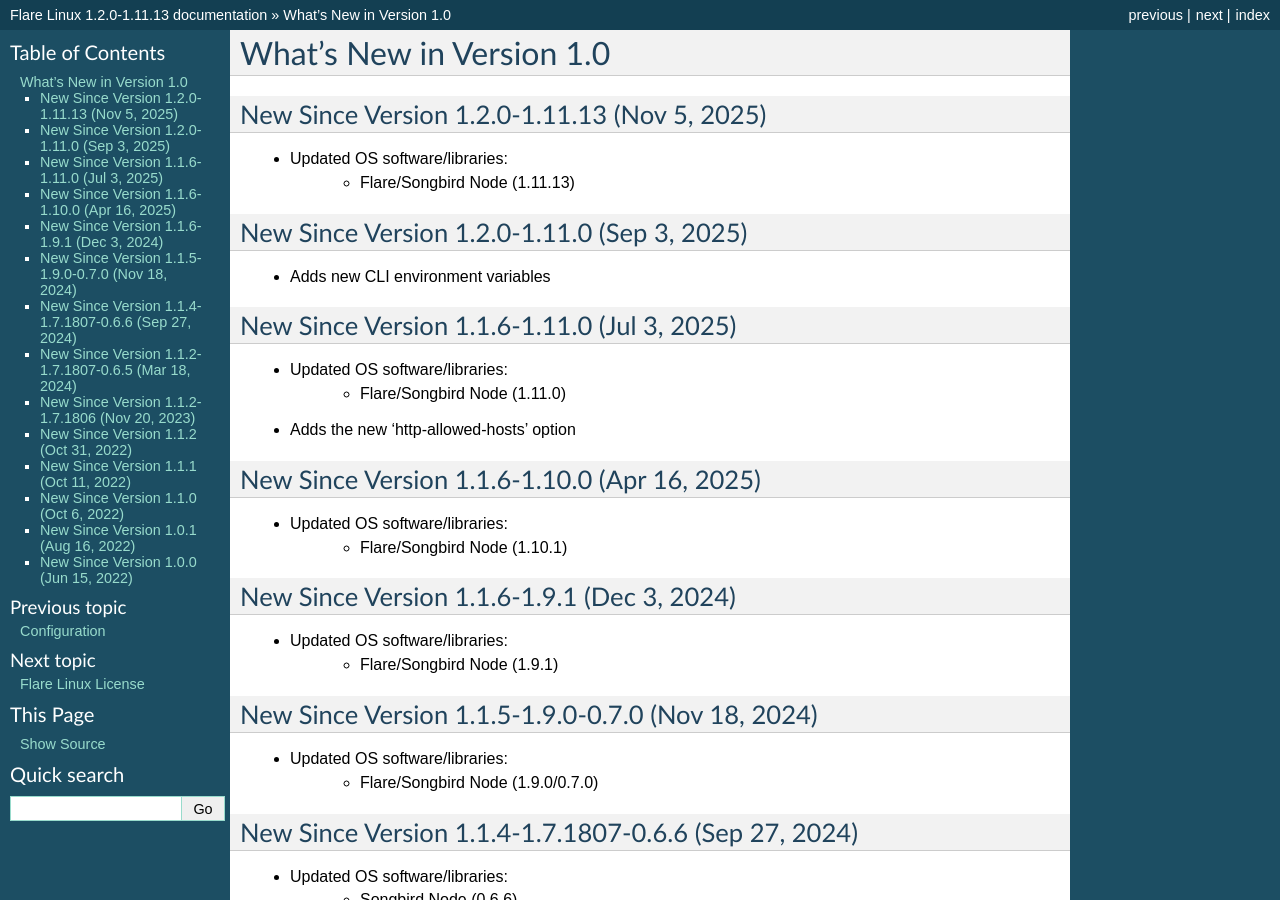
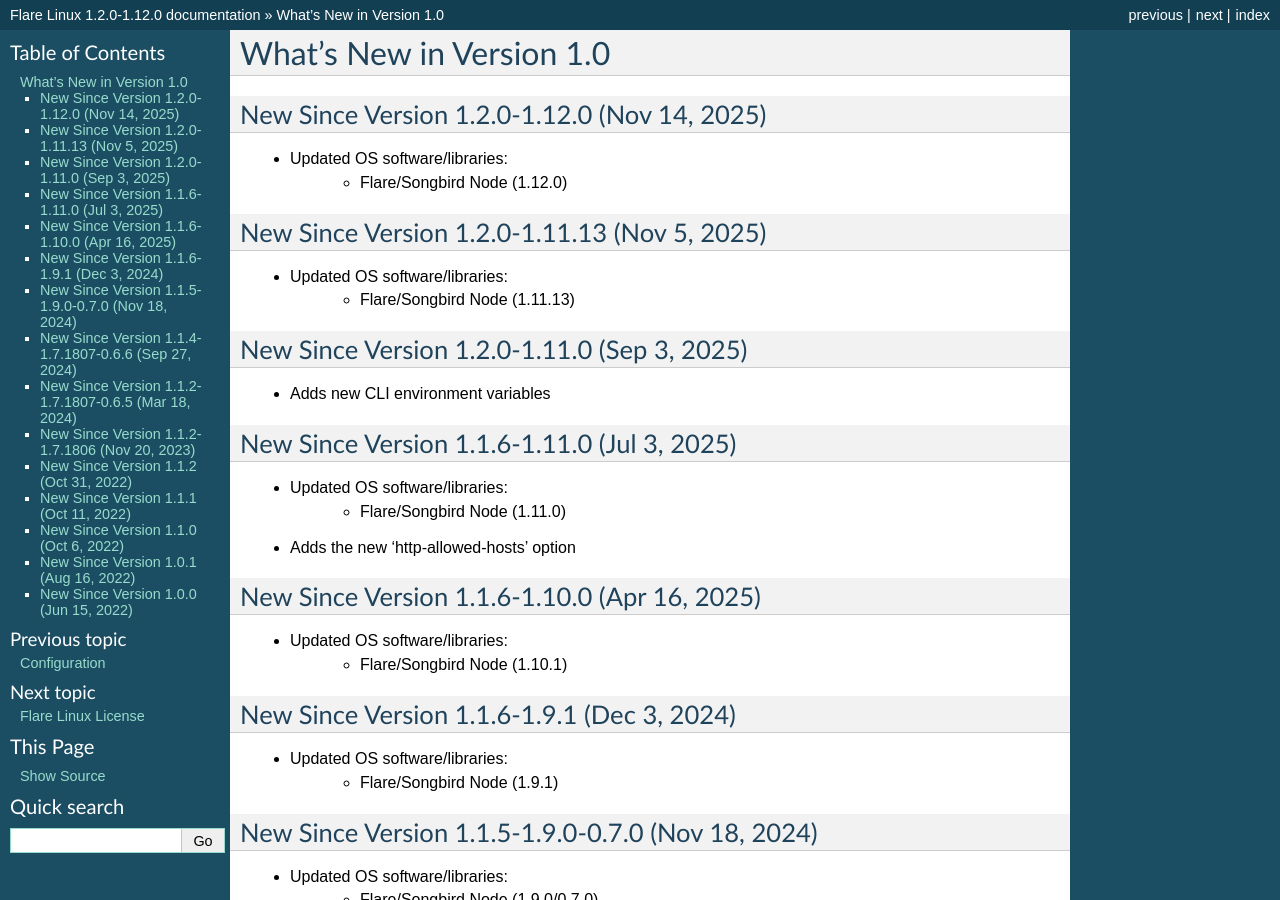
Before and after one commit to linuxforphp/flarelinux-docs, a Sphinx documentation site: the page built from docs/whats_new.rst, in a window 1280 px wide and 900 px high. Built offline with Sphinx 7.4.7, drawn with Linux system fonts in a browser that asks for light colours; some of the changed text lies outside the part shown.

Commit message:
2025-11-14 AC: Updates the user documentation for Flare Linux 1.2.0-1.12.0.

```diff
--- a/docs/conf.py
+++ b/docs/conf.py
@@ -54,7 +54,7 @@
 # The short X.Y version.
 version = '1.1'
 # The full version, including alpha/beta/rc tags.
-release = '1.2.0-1.11.13'
+release = '1.2.0-1.12.0'
 
 # The language for content autogenerated by Sphinx. Refer to documentation
 # for a list of supported languages.
--- a/docs/configuration.rst
+++ b/docs/configuration.rst
@@ -21,7 +21,7 @@
 
 You can do so by adding the 'e' option as often as you need to, like so::
 
-    $ docker run -it --rm -p 9650:9650 --name my_flare_server -e FLARE_BIND_ADDRESS="0.0.0.0" asclinux/flarelinux:1.2.0-1.11.13 flare --flare-coston1
+    $ docker run -it --rm -p 9650:9650 --name my_flare_server -e FLARE_BIND_ADDRESS="0.0.0.0" asclinux/flarelinux:1.2.0-1.12.0 flare --flare-coston1
 
 Here is a complete list of all environment variables that will be taken into account by the Flare Linux
 container at runtime:
@@ -59,7 +59,7 @@
 
 You can do so by adding the 'v' option as often as you need to, like so::
 
-    $ docker run -it --rm -p 9650:9650 --name my_flare_server -v ${PWD}/.flare:/home/flareuser/.flare asclinux/flarelinux:1.2.0-1.11.13 flare --flare-coston1
+    $ docker run -it --rm -p 9650:9650 --name my_flare_server -v ${PWD}/.flare:/home/flareuser/.flare asclinux/flarelinux:1.2.0-1.12.0 flare --flare-coston1
 
 ------------------------------
 Installing Additional Software
--- a/docs/whats_new.rst
+++ b/docs/whats_new.rst
@@ -2,6 +2,12 @@
 
 What's New in Version 1.0
 ===========================
+
+New Since Version 1.2.0-1.12.0 (Nov 14, 2025)
+-----------------------------------------------------
+
+* Updated OS software/libraries:
+    - Flare/Songbird Node (1.12.0)
 
 New Since Version 1.2.0-1.11.13 (Nov 5, 2025)
 -----------------------------------------------------
```
Also changed, not shown: docs/basic_usage.rst (+9 -9 lines).
